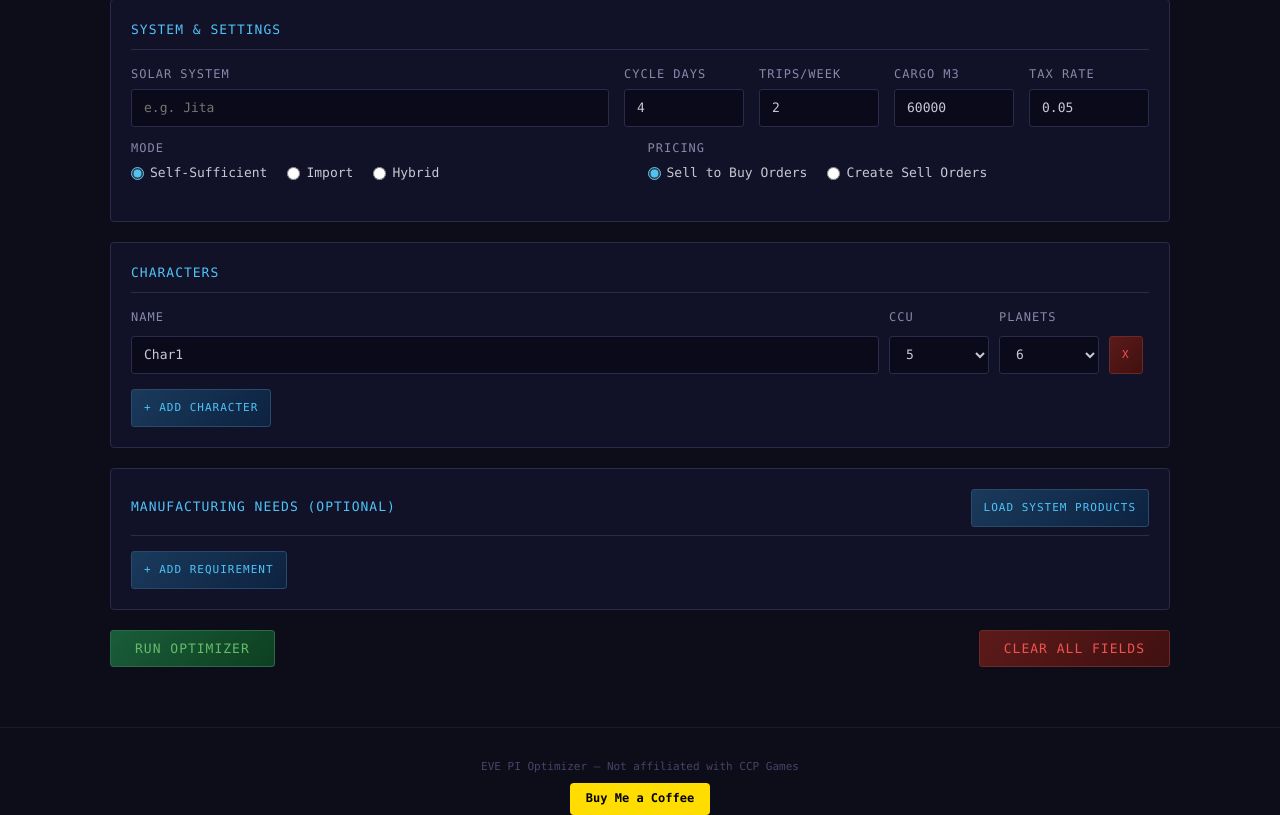
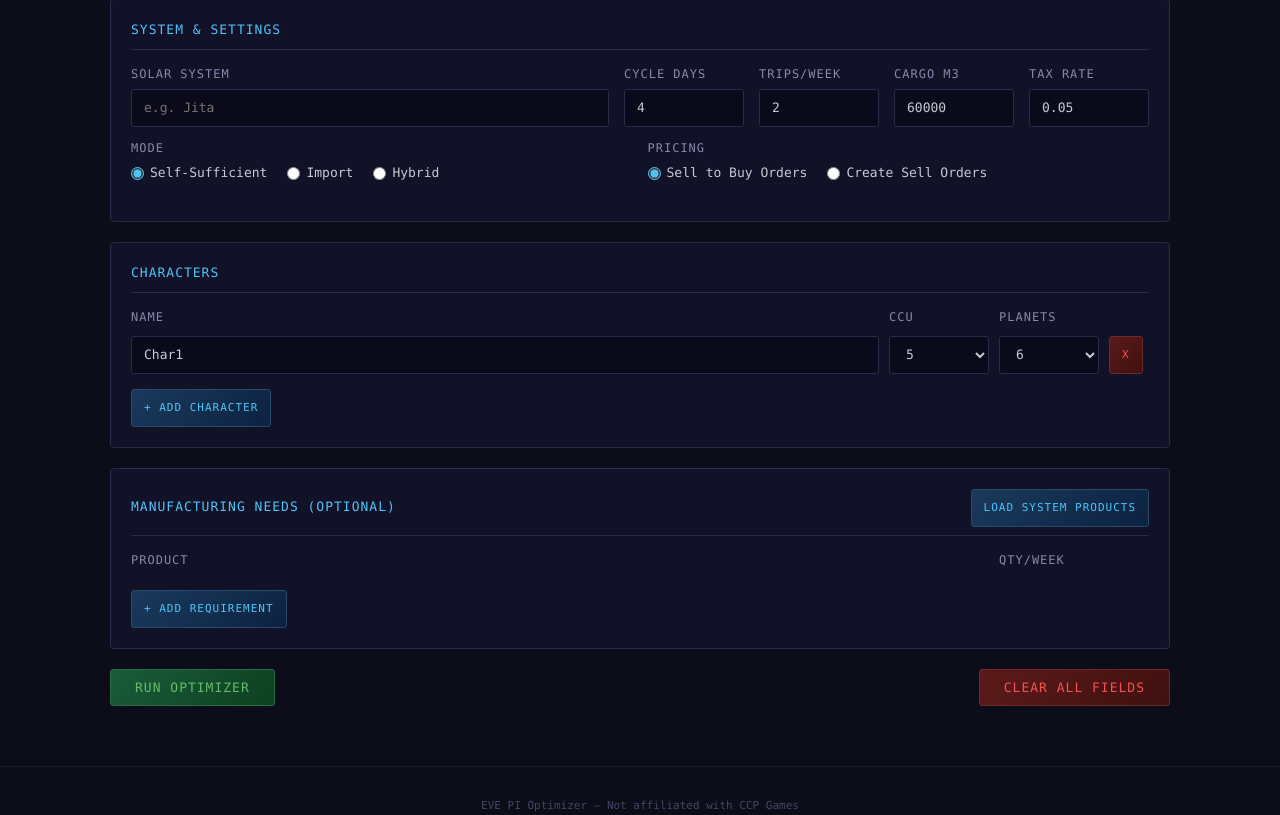
Before and after one commit to jwebbdev/eve-pi, a FastAPI app: page / in a window 1280 px wide. Shown: the part 311-1126 px from the top of the page. Run offline with FastAPI, Linux system fonts and the light colour scheme.

Commit message:
Fix manufacturing needs: disabled until system loaded, header row, const variable fix

```diff
--- a/eve_pi/web/templates/index.html
+++ b/eve_pi/web/templates/index.html
@@ -162,25 +162,21 @@
                 Load System Products
             </button>
         </div>
+        <div class="dynamic-item" style="border:none; padding:0; margin:0 0 4px 0;">
+            <div><label>Product</label></div>
+            <div class="narrow"><label>Qty/Week</label></div>
+            <div class="action"></div>
+        </div>
         <div id="manufacturing" class="dynamic-section">
             {% if form_values and form_values.manufacturing_needs %}
                 {% for need in form_values.manufacturing_needs %}
                 <div class="dynamic-item" data-type="manufacturing">
                     <div>
-                        <label>Product</label>
-                        <select name="mfg_product">
-                            <option value="">-- Select Product --</option>
-                            {% for tier in ['p1', 'p2', 'p3', 'p4'] %}
-                            <optgroup label="{{ tier|upper }}">
-                                {% for prod in products_by_tier[tier] %}
-                                <option value="{{ prod }}" {{ 'selected' if need.product == prod }}>{{ prod }}</option>
-                                {% endfor %}
-                            </optgroup>
-                            {% endfor %}
+                        <select name="mfg_product" disabled>
+                            <option value="{{ need.product }}" selected>{{ need.product }}</option>
                         </select>
                     </div>
                     <div class="narrow">
-                        <label>Qty/Week</label>
                         <input type="number" name="mfg_quantity" min="1" value="{{ need.quantity_per_week }}">
                     </div>
                     <div class="action">
@@ -209,7 +205,7 @@
 {% block scripts %}
 <script>
     // Product options HTML for manufacturing dropdowns
-    const productOptionsHTML = `
+    let productOptionsHTML = `
         <option value="">-- Select Product --</option>
         {% for tier in ['p1', 'p2', 'p3', 'p4'] %}
         <optgroup label="{{ tier|upper }}">
@@ -250,19 +246,21 @@
     }
 
     function addManufacturing() {
+        if (!systemProducts) {
+            alert('Load system products first (enter a system name and click "Load System Products")');
+            return;
+        }
         const container = document.getElementById('manufacturing');
         const div = document.createElement('div');
         div.className = 'dynamic-item';
         div.setAttribute('data-type', 'manufacturing');
         div.innerHTML = `
             <div>
-                <label>Product</label>
                 <select name="mfg_product">
                     ${productOptionsHTML}
                 </select>
             </div>
             <div class="narrow">
-                <label>Qty/Week</label>
                 <input type="number" name="mfg_quantity" min="1" value="100">
             </div>
             <div class="action">
@@ -383,8 +381,8 @@
                     `value="${need.product}" selected`
                 );
                 div.innerHTML = `
-                    <div><label>Product</label><select name="mfg_product">${selectHtml}</select></div>
-                    <div class="narrow"><label>Qty/Week</label><input type="number" name="mfg_quantity" min="1" value="${need.quantity_per_week}"></div>
+                    <div><select name="mfg_product" ${systemProducts ? '' : 'disabled'}>${selectHtml}</select></div>
+                    <div class="narrow"><input type="number" name="mfg_quantity" min="1" value="${need.quantity_per_week}"></div>
                     <div class="action"><button type="button" class="btn btn-danger btn-sm" onclick="removeItem(this)">X</button></div>
                 `;
                 container.appendChild(div);
@@ -474,10 +472,11 @@
                     }
                 }
                 productOptionsHTML = html;
-                // Update existing dropdowns
+                // Update and enable existing dropdowns
                 document.querySelectorAll('#manufacturing select[name="mfg_product"]').forEach(sel => {
                     const current = sel.value;
                     sel.innerHTML = html;
+                    sel.disabled = false;
                     if (current) sel.value = current;
                 });
                 const total = Object.values(systemProducts).reduce((s, a) => s + a.length, 0);
@@ -485,6 +484,14 @@
             })
             .catch(err => alert('Failed to load system products: ' + err));
     }
+
+    // Reset system products when system name changes
+    document.getElementById('system').addEventListener('change', function() {
+        systemProducts = null;
+        document.querySelectorAll('#manufacturing select[name="mfg_product"]').forEach(sel => {
+            sel.disabled = true;
+        });
+    });
 
     // Initialize dropdown on page load
     refreshConfigDropdown();
```
